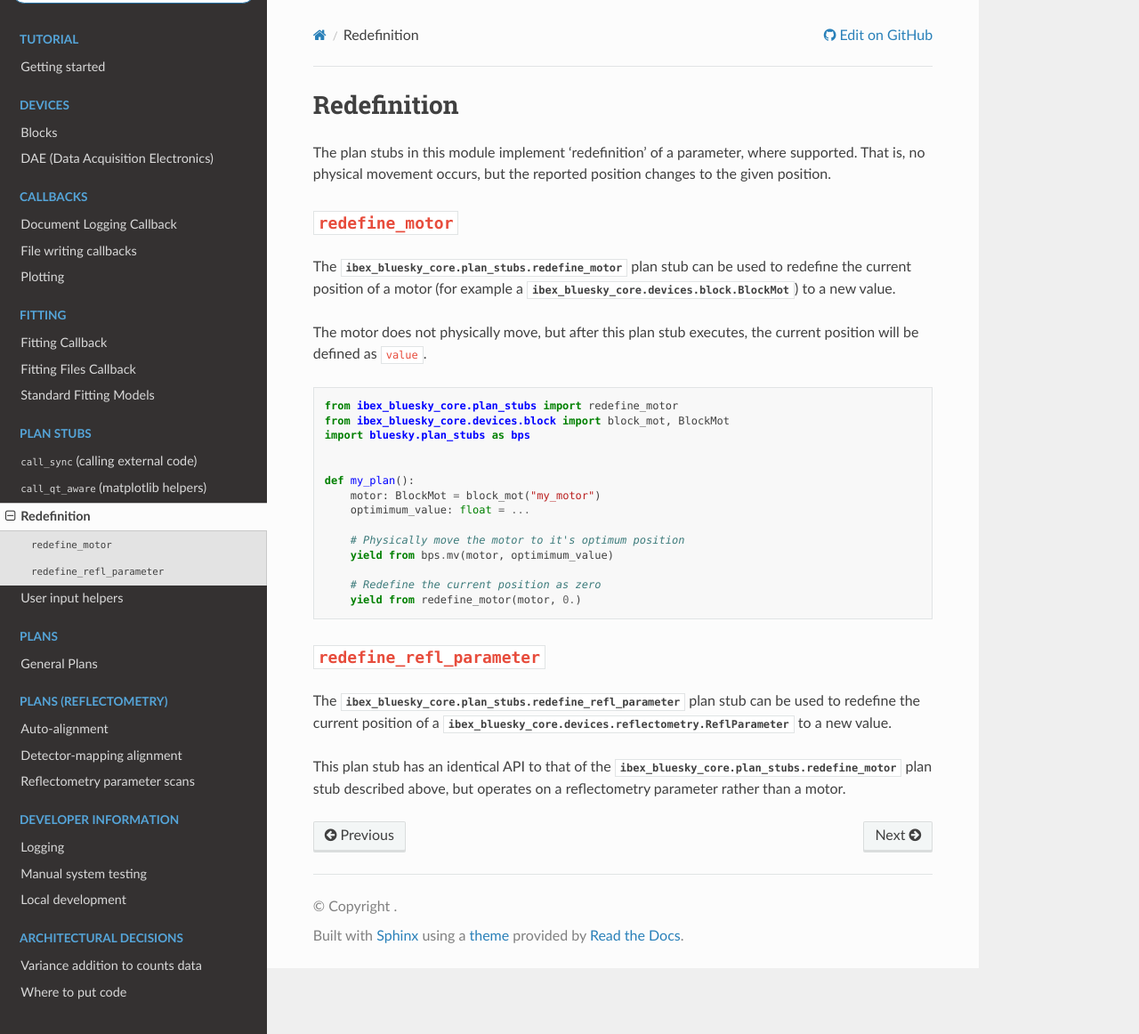
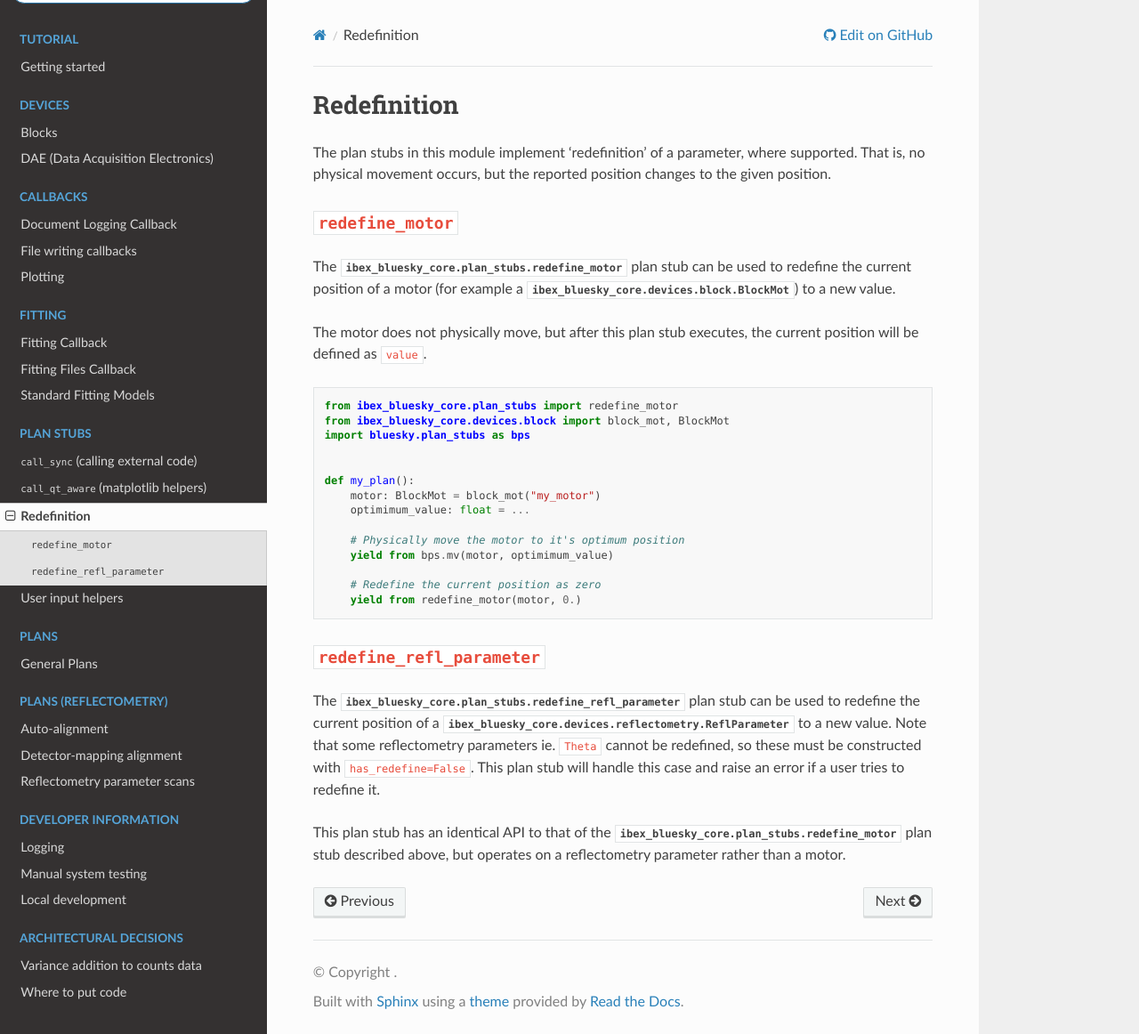
Before and after one commit to ISISComputingGroup/ibex_bluesky_core, a Sphinx documentation site: the page built from doc/plan_stubs/redefining.md, in a window 1280 px wide and 1162 px high. Shown: the whole window at 89% size. Built offline with Sphinx 7.4.7 and the Read the Docs theme 3.1.0, drawn with Linux system fonts in a browser that asks for light colours; pages that are not in the unit, such as notebooks, are missing from menus.

Commit message:
add note in docs

```diff
--- a/doc/plan_stubs/redefining.md
+++ b/doc/plan_stubs/redefining.md
@@ -31,7 +31,7 @@ def my_plan():
 ## `redefine_refl_parameter`
 
 The {py:obj}`ibex_bluesky_core.plan_stubs.redefine_refl_parameter` plan stub can be used to redefine the current
-position of a {py:obj}`ibex_bluesky_core.devices.reflectometry.ReflParameter` to a new value.
+position of a {py:obj}`ibex_bluesky_core.devices.reflectometry.ReflParameter` to a new value. Note that some reflectometry parameters ie. `Theta` cannot be redefined, so these must be constructed with `has_redefine=False`. This plan stub will handle this case and raise an error if a user tries to redefine it.
 
 This plan stub has an identical API to that of the {py:obj}`ibex_bluesky_core.plan_stubs.redefine_motor` plan stub
 described above, but operates on a reflectometry parameter rather than a motor.
```
